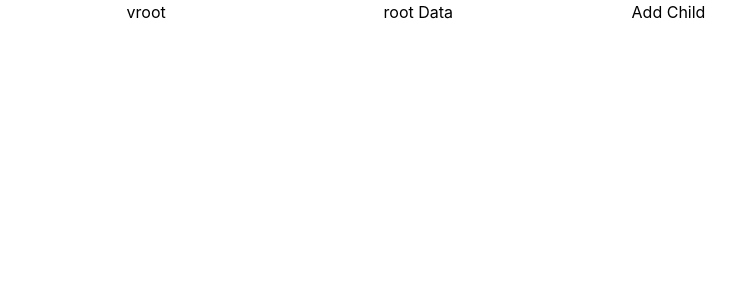
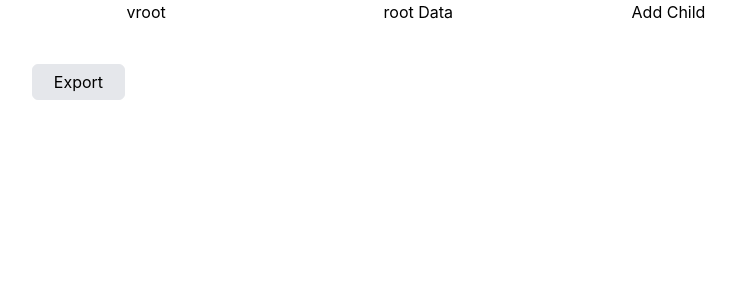
Before and after one commit to MiheerSharma22/nested-components, a React (Create React App) app: page / in a window 1280 px wide. Shown: the top 300 px of the page, without its empty margins (224-960 px from the left). Built offline with nearby package versions, Linux system fonts and the light colour scheme.

Commit message:
added export button and implemented its functionality

```diff
--- a/src/components/TagTree.js
+++ b/src/components/TagTree.js
@@ -33,6 +33,12 @@ const TagTree = ({ setShowJson, setJsonTree }) => {
     setTree({ ...tree });
   };
 
+  const handleExport = async () => {
+    setShowJson(true);
+    setJsonTree("");
+    setJsonTree(tree);
+  };
+
   return (
     <div className="w-[60%] mx-auto gap-10 flex flex-col items-center">
       <TagView
@@ -41,6 +47,13 @@ const TagTree = ({ setShowJson, setJsonTree }) => {
         onEditName={handleEditName}
         onEditData={handleEditData}
       />
+      {/* export button */}
+      <button
+        className="place-self-start px-[1.3rem] py-[0.3rem] flex items-center bg-gray-200 hover:bg-gray-300 rounded-md border border-gray-200 transition-all duration-150"
+        onClick={handleExport}
+      >
+        Export
+      </button>
     </div>
   );
 };
```
